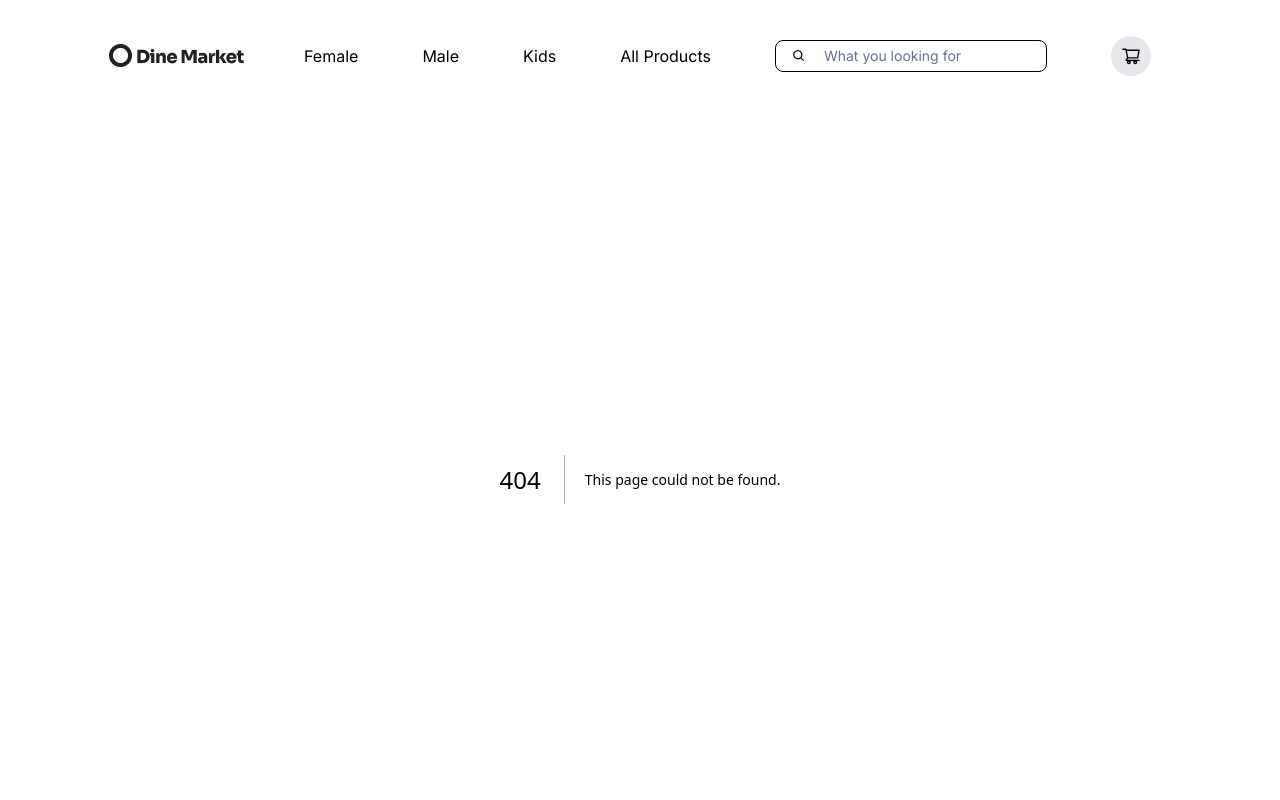
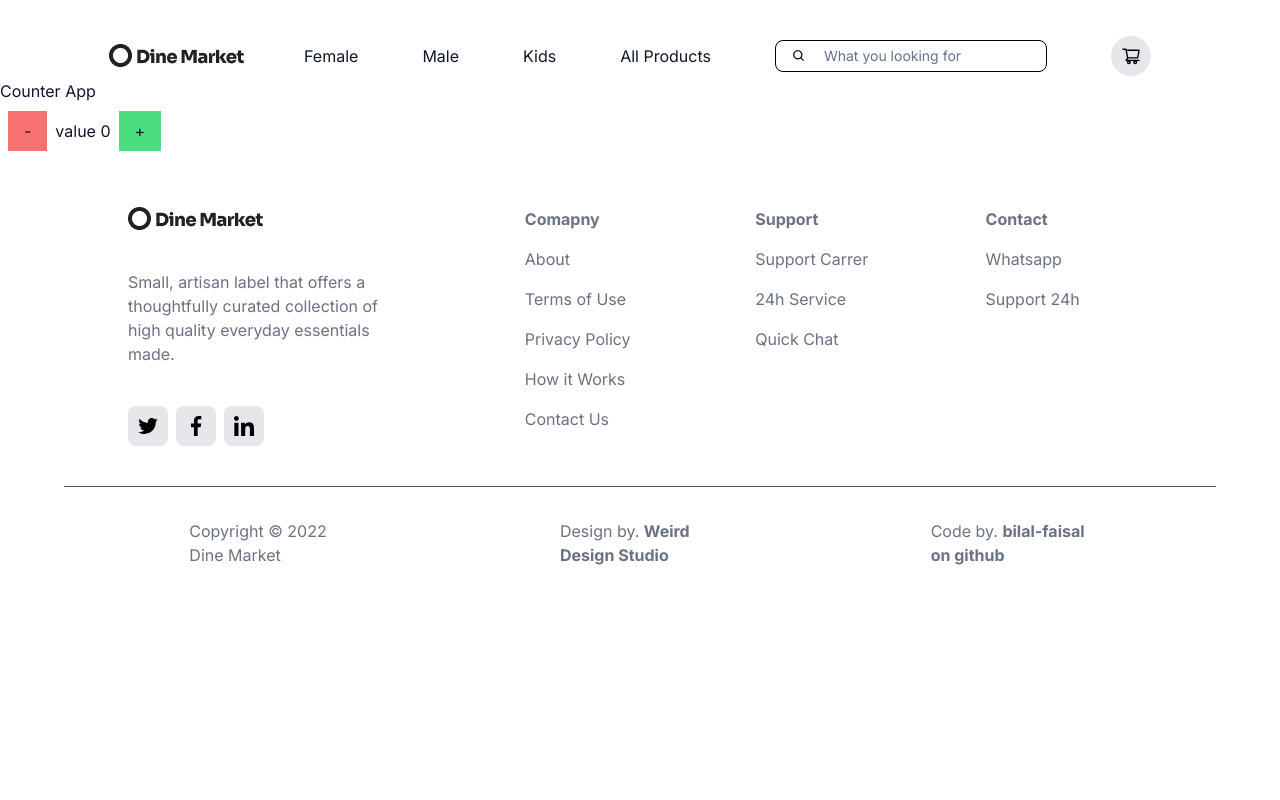
Before and after one commit to bilal-faisal/ecommerce-store-next13, a Next.js app: page /reduxExample in a window 1280 px wide. Before the commit this address had no page. Shown: the top 800 px of the page. Built offline with nearby package versions, Linux system fonts and the light colour scheme.

Commit message:
redux implemented with counter as example

```diff
--- a/package.json
+++ b/package.json
@@ -11,6 +11,7 @@
   "dependencies": {
     "@radix-ui/react-navigation-menu": "^1.1.3",
     "@radix-ui/react-slot": "^1.0.2",
+    "@reduxjs/toolkit": "^1.9.5",
     "@sanity/image-url": "^1.0.2",
     "@sanity/vision": "^3.12.0",
     "@stripe/stripe-js": "^1.54.1",
@@ -33,6 +34,7 @@
     "react": "18.2.0",
     "react-dom": "18.2.0",
     "react-icons": "^4.8.0",
+    "react-redux": "^8.1.1",
     "sanity": "^3.12.0",
     "stripe": "^12.9.0",
     "tailwind-merge": "^1.12.0",
--- a/src/app/layout.tsx
+++ b/src/app/layout.tsx
@@ -2,6 +2,7 @@ import { Header } from "@/components/Header";
 import "./globals.css";
 import { Inter } from "next/font/google";
 import Footer from "@/components/Footer";
+import Providers from "@/components/Providers";
 
 const inter = Inter({ subsets: ["latin"] });
 
@@ -18,9 +19,11 @@ export default function RootLayout({
   return (
     <html lang="en">
       <body className={inter.className} suppressHydrationWarning={true}>
-        <Header />
-        {children}
-        <Footer />
+        <Providers>
+          <Header />
+          {children}
+          <Footer />
+        </Providers>
       </body>
     </html>
   );
--- /dev/null
+++ b/src/app/reduxExample/Counter.tsx
@@ -0,0 +1,29 @@
+"use client";
+import { useSelector, useDispatch } from "react-redux";
+import { counterActions } from "@/store/slice/counterSlice";
+import { RootState } from "@/store/store";
+
+const Counter = () => {
+  const dispatch = useDispatch();
+  const value = useSelector((state: RootState) => state.counterSlice.value);
+  function incrementFunc() {
+    dispatch(counterActions.increment());
+  }
+  function decrementFunc() {
+    dispatch(counterActions.decrement());
+  }
+
+  return (
+    <div className="flex items-center">
+      <button className="py-2 px-4 m-2 bg-red-400" onClick={decrementFunc}>
+        -
+      </button>
+      <p>value {value}</p>
+      <button className="py-2 px-4 m-2 bg-green-400" onClick={incrementFunc}>
+        +
+      </button>
+    </div>
+  );
+};
+
+export default Counter;
--- /dev/null
+++ b/src/app/reduxExample/page.tsx
@@ -0,0 +1,12 @@
+import Counter from "./Counter";
+
+const page = () => {
+  return (
+    <div>
+      <h1>Counter App</h1>
+      <Counter />
+    </div>
+  );
+};
+
+export default page;
--- /dev/null
+++ b/src/components/Providers.tsx
@@ -0,0 +1,9 @@
+"use client";
+import { store } from "@/store/store";
+import { Provider } from "react-redux";
+
+const Providers = ({ children }: { children: React.ReactNode }) => {
+  return <Provider store={store}>{children}</Provider>;
+};
+
+export default Providers;
--- /dev/null
+++ b/src/store/slice/counterSlice.ts
@@ -0,0 +1,39 @@
+import { createSlice } from '@reduxjs/toolkit'
+import type { PayloadAction } from '@reduxjs/toolkit'
+
+export interface CounterState {
+    value: number
+}
+
+const initialState: CounterState = {
+    value: 0,
+}
+
+export const counterSlice = createSlice({
+    name: 'counter',
+    initialState,
+    reducers: {
+        // reducer(state, payload)
+        increment: (state) => {
+            // Redux Toolkit allows us to write "mutating" logic in reducers. It
+            // doesn't actually mutate the state because it uses the Immer library,
+            // which detects changes to a "draft state" and produces a brand new
+            // immutable state based off those changes
+            state.value += 1
+        },
+        // reducer
+        decrement: (state) => {
+            state.value -= 1
+        },
+        // reducer
+        incrementByAmount: (state, action: PayloadAction<number>) => {
+            state.value += action.payload
+        },
+    },
+})
+
+// Action creators are generated for each case reducer function
+// export const { increment, decrement, incrementByAmount } = counterSlice.actions
+export const counterActions = counterSlice.actions
+
+export default counterSlice.reducer
--- /dev/null
+++ b/src/store/store.ts
@@ -0,0 +1,13 @@
+import { configureStore } from '@reduxjs/toolkit'
+import counterSlice from './slice/counterSlice'
+
+export const store = configureStore({
+    reducer: {
+        counterSlice,
+    },
+})
+
+// Infer the `RootState` and `AppDispatch` types from the store itself
+export type RootState = ReturnType<typeof store.getState>
+// Inferred type: {posts: PostsState, comments: CommentsState, users: UsersState}
+export type AppDispatch = typeof store.dispatch
```
Also changed, not shown: 1 other file (tests, documents, lock files or other folders).
